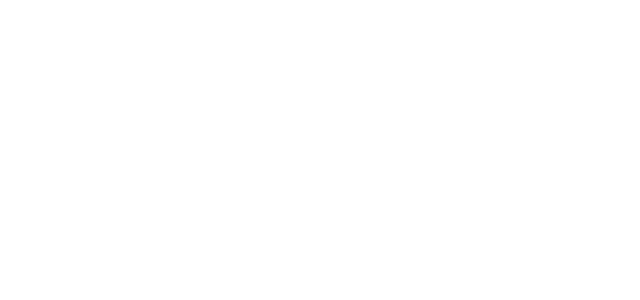
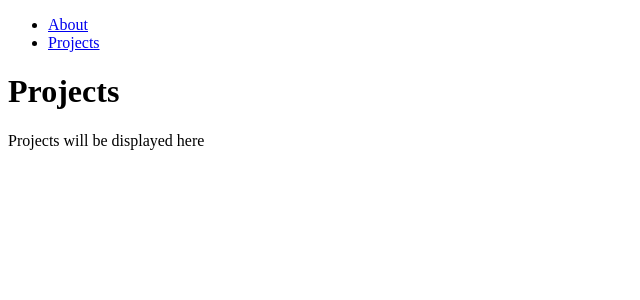
Before and after one commit to HPOGFD/reactFolio, a React (Vite) app: page /Projects in a window 1280 px wide. Before the commit this address had no page. Shown: the top 300 px of the page, without its empty margins (0-640 px from the left). Built offline with nearby package versions, Linux system fonts and the light colour scheme.

Commit message:
projects tab implemented

```diff
--- a/src/components/NavTabs.jsx
+++ b/src/components/NavTabs.jsx
@@ -7,6 +7,9 @@ function NavTabs() {
             <li>
                 <Link to="/">About</Link>
             </li>
+            <li>
+                <Link to="/Projects">Projects</Link>
+            </li>
         </ul>
     )
 }
--- /dev/null
+++ b/src/pages/Projects.jsx
@@ -0,0 +1,11 @@
+export default function Projects() {
+    console.log('About.jsx is running');
+    return (
+        <div>
+            <h1>Projects</h1>
+            <p>
+                Projects will be displayed here
+            </p>
+        </div>
+    );
+}
```
Also changed, not shown: src/main.jsx (+6 -1 lines).
